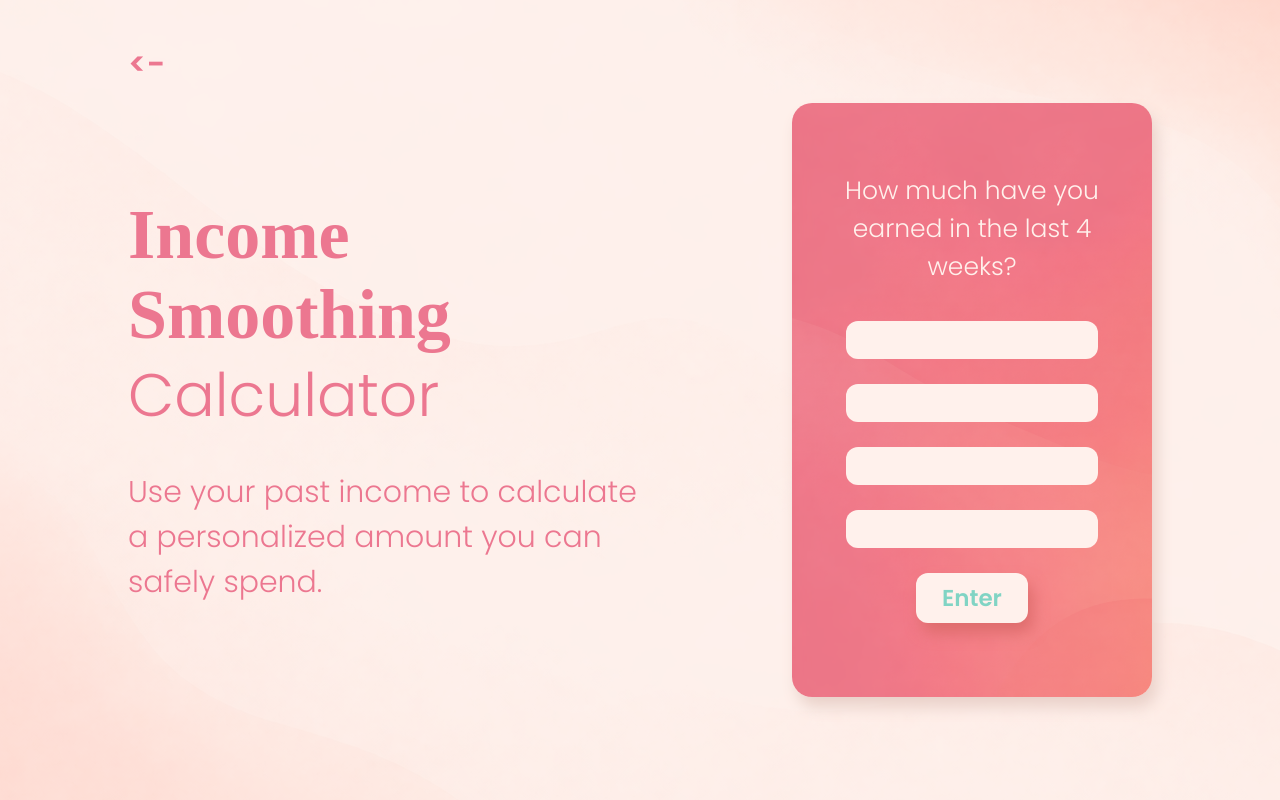
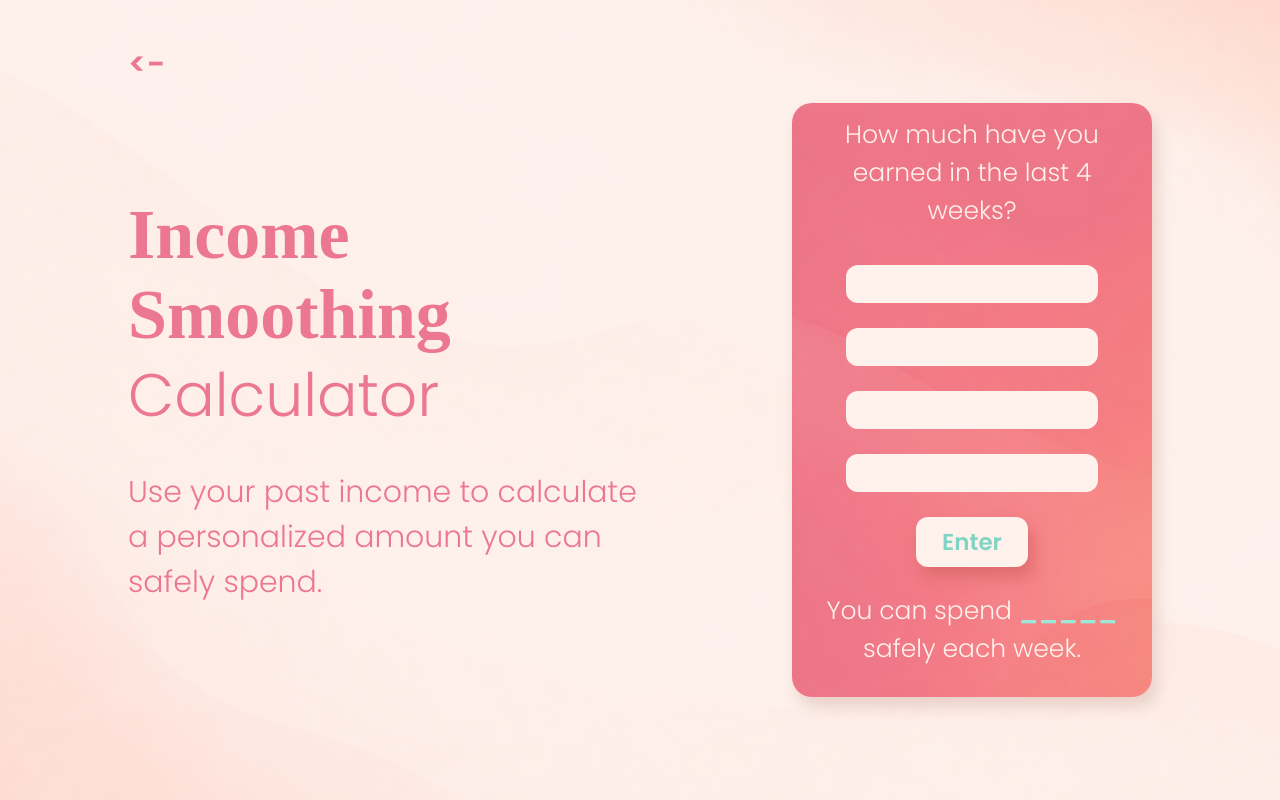
Before and after one commit to callie-txt/DT-Budget-Education, a Flask app: page /income in a window 1280 px wide. Run offline with Flask 3, Linux system fonts and the light colour scheme.

Commit message:
include answer on page

```diff
--- a/static/income.css
+++ b/static/income.css
@@ -132,3 +132,23 @@ body.income-page {
 .button:hover {
     transform: scale(1.05);
 }
+
+.calcanswer {
+    font-family: 'Poppins', sans-serif;
+    font-weight: 200;
+    font-size: 25px;
+    color: #fff1ec;
+    margin-bottom: 10px;
+    text-align: center;
+    width: 130%;
+}
+
+.number{
+    font-family: 'Poppins', sans-serif;
+    font-size: 25px;
+    font-weight: bold;
+    color: #9de8da;
+    margin-bottom: 10px;
+    text-align: center;
+    width: 130%;
+}
--- a/templates/income.html
+++ b/templates/income.html
@@ -30,6 +30,8 @@
 
             <button class="button" onclick="calculateincome()">Enter</button>
 
+            <div class="calcanswer" >You can spend  <span class="number" id="calcanswer">_____</span> safely each week.</div>
+
             </div>
         </div>
     </div>
@@ -44,9 +46,9 @@ function calculateincome() {
     let week4 = parseFloat(document.getElementById("week4").value);
 
     let totalIncome = week1 + week2 + week3 + week4;
-    let averageIncome = totalIncome / 4 * 0.85;
+    let calcanswer = totalIncome / 4 * 0.85;
 
-    alert("Your average weekly income is: $" + averageIncome.toFixed(2));
+    document.getElementById("calcanswer").textContent = "$" + calcanswer.toFixed(2);
 }
 
     </script>
```
